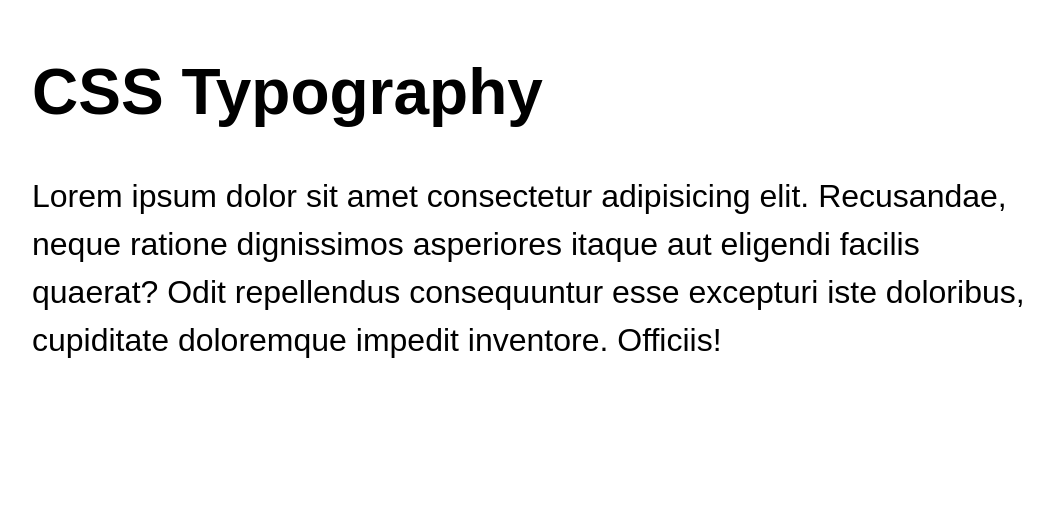
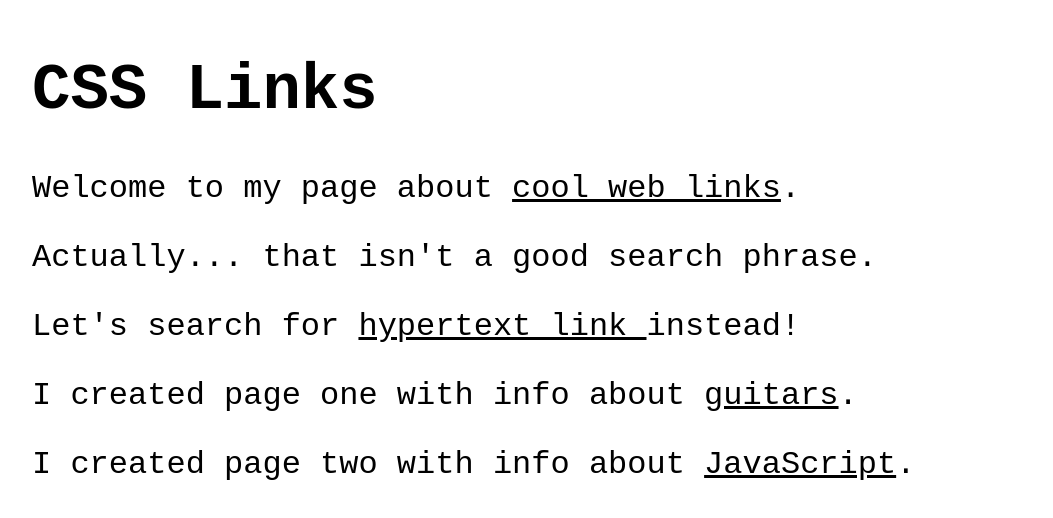
Before and after one commit to mantagute/get_to_know_with_CSS, a plain HTML site: page index.html in a window 1280 px wide. Shown: the part 124-642 px from the top of the page, without its empty margins (104-1157 px from the left). Drawn offline with Linux system fonts and the light colour scheme.

Commit message:
styling links

```diff
--- a/css/style.css
+++ b/css/style.css
@@ -1,14 +1,21 @@
 body {
     padding: 10%;
     font-size: 2rem;
-    font-family: Arial, Helvetica, sans-serif
+    font-family: 'Courier New', Courier, monospace
 }
 
-/*input, button {
-    font: inherit;
-}*/
+a {
+    color: black;
+}
 
-p {
-    line-height: 1.5;
-    font-style: normal;
+a:visited {
+    color: purple;
 }
+
+a:hover, a:focus {
+    color: violet;
+}
+
+a:active {
+    color: goldenrod;
+}
--- a/index.html
+++ b/index.html
@@ -9,15 +9,19 @@
 
 <body>
     <header>
-        <h1>CSS Typography</h1>
+        <h1>CSS Links</h1>
     </header>
     <main>
-        <p>Lorem ipsum dolor sit amet consectetur adipisicing elit. Recusandae, neque ratione dignissimos asperiores itaque aut eligendi facilis quaerat? Odit repellendus consequuntur esse excepturi iste doloribus, cupiditate doloremque impedit inventore. Officiis!</p>
-        <!-- <form>
-            <label for="name">Name</label>
-            <input type="text" name="name" id="name" placeholder="Your name">
-            <button>Submit</button>
-        </form> -->
+        <p>Welcome to my page about <a href="https://www.google.com/search?q=+web+links">cool web links</a>.</p>
+
+        <p>Actually... that isn&apos;t a good search phrase.</p>
+
+        <p>Let's search for <a href="https://www.google.com/search?q=hypertext+links">hypertext link </a>instead!</p>
+
+        <p>I created page one with info about <a href="one.html">guitars</a>.</p>
+
+        <p>I created page two with info about <a href="two.html">JavaScript</a>.</p>
+
     </main>
 </body>
 </html>
```
Also changed, not shown: one.html (added, +12 -0 lines), two.html (added, +12 -0 lines).
